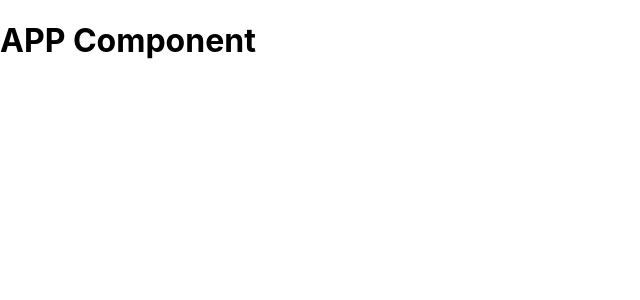
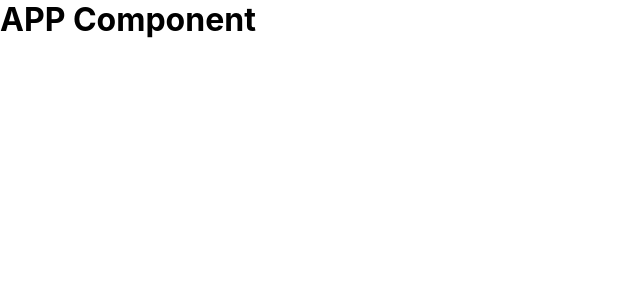
Before and after one commit to thaisonbk57/Portfolio-Fullstack, a React (Create React App) app: page / in a window 1280 px wide. Shown: the top 300 px of the page, without its empty margins (0-640 px from the left). Built offline with nearby package versions, Linux system fonts and the light colour scheme.

Commit message:
imported BrowserRouter

```diff
--- a/src/index.js
+++ b/src/index.js
@@ -1,10 +1,17 @@
 import React from "react";
 import ReactDOM from "react-dom";
+import { BrowserRouter as Router } from "react-router-dom";
 import "./index.scss";
+
+import * as serviceWorker from "./serviceWorker";
 import App from "./App";
-import * as serviceWorker from "./serviceWorker";
 
-ReactDOM.render(<App />, document.getElementById("root"));
+ReactDOM.render(
+  <Router>
+    <App />
+  </Router>,
+  document.getElementById("root")
+);
 
 // If you want your app to work offline and load faster, you can change
 // unregister() to register() below. Note this comes with some pitfalls.
--- a/src/index.scss
+++ b/src/index.scss
@@ -1,6 +1,12 @@
-body {
+*,
+*::after,
+*::before {
   margin: 0;
   padding: 0;
+  box-sizing: border-box;
+}
+
+body {
   font-family: -apple-system, BlinkMacSystemFont, "Segoe UI", "Roboto", "Oxygen",
     "Ubuntu", "Cantarell", "Fira Sans", "Droid Sans", "Helvetica Neue",
     sans-serif;
@@ -12,3 +18,9 @@ code {
   font-family: source-code-pro, Menlo, Monaco, Consolas, "Courier New",
     monospace;
 }
+
+// dark gray: rgba(85,92,104,1)
+
+//light gray: rgba(96,104,117,1)
+
+// yellow: rgba(231,210,27,1)
```
